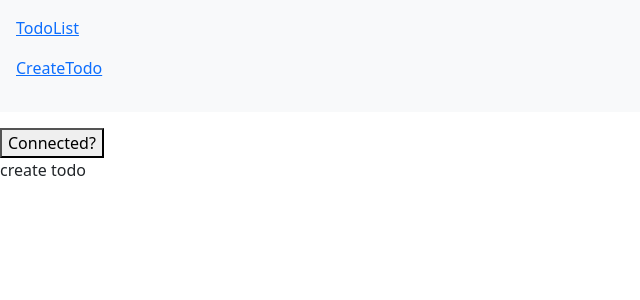
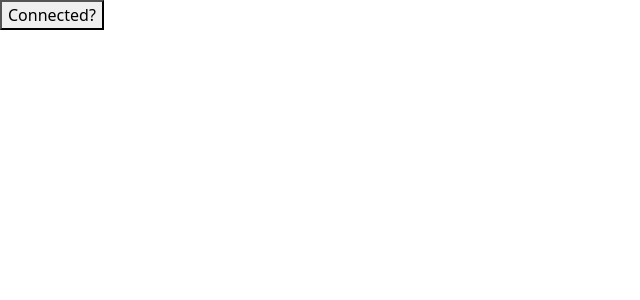
Before and after one commit to gokulhans/E-commerce-MERN, a React (Create React App) app in the folder client/: page /create in a window 1280 px wide. Shown: the top 300 px of the page, without its empty margins (0-640 px from the left). Built offline with nearby package versions, Linux system fonts and the light colour scheme.

Commit message:
react tree clean

```diff
--- a/client/src/App.js
+++ b/client/src/App.js
@@ -1,25 +1,22 @@
 import React from "react";
-import { Route, Routes } from "react-router-dom";
-import TodoList from "./TodoList";
-import EditTodo from "./EditTodo";
-import CreateTodo from "./CreateTodo";
-import Navbar from "./Navbar";
+// import { Route, Routes } from "react-router-dom";
 
 function App() {
   return (
     <>
-      <Navbar />
+      {/* <Navbar /> */}
       <div>
       <form action="../../post" method="post"
               className="form">
           <button type="submit">Connected?</button>
         </form>
 
-        <Routes>
+        {/* <Routes>
           <Route path="/" element={<TodoList />} />
           <Route path="/edit/:id" element={<EditTodo />} />
           <Route path="/create" element={<CreateTodo />} />
-        </Routes>
+        </Routes> */}
+
       </div>
     </>
   );
--- a/client/src/CreateTodo.jsx
+++ /dev/null
@@ -1,11 +0,0 @@
-import React from 'react'
-
-function CreateTodo() {
-    return (
-        <div>
-            create todo
-        </div>
-    )
-}
-
-export default CreateTodo
--- a/client/src/EditTodo.jsx
+++ /dev/null
@@ -1,11 +0,0 @@
-import React from 'react'
-
-function EditTodo() {
-    return (
-        <div>
-            edit todo
-        </div>
-    )
-}
-
-export default EditTodo
--- a/client/src/Navbar.jsx
+++ /dev/null
@@ -1,15 +0,0 @@
-import React from 'react'
-import { Link } from 'react-router-dom'
-
-function Navbar() {
-    return (
-        <div>
-            <nav class=" bg-light mb-3 p-3 row">
-                <p><Link to="/">TodoList</Link></p>
-                <p><Link to="/create">CreateTodo</Link></p>
-            </nav>
-        </div>
-    )
-}
-
-export default Navbar
--- a/client/src/TodoList.jsx
+++ /dev/null
@@ -1,11 +0,0 @@
-import React from 'react'
-
-function TodoList() {
-    return (
-        <div>
-            todo list
-        </div>
-    )
-}
-
-export default TodoList
```
Also changed, not shown: client/src/Users.js (deleted, +0 -14 lines).
